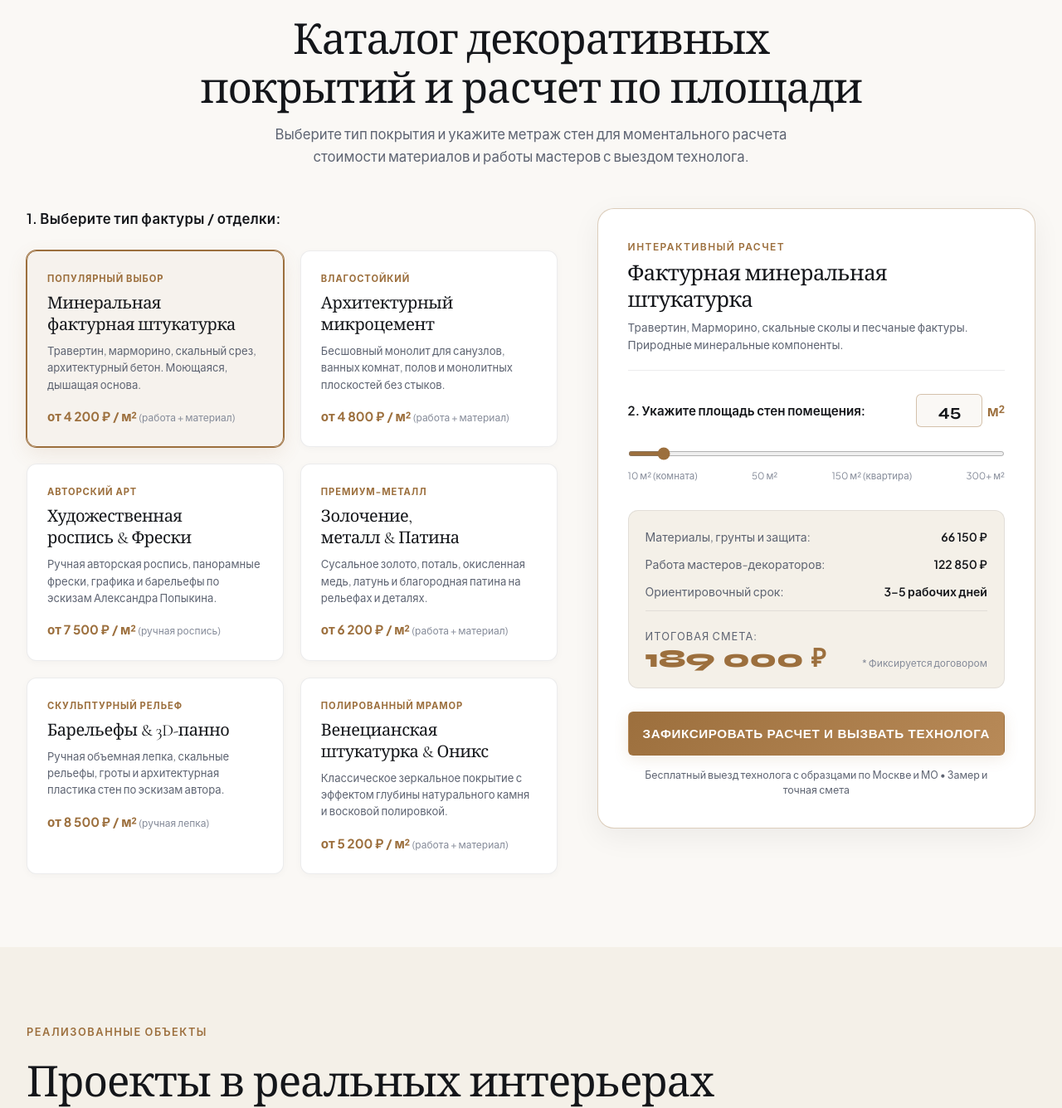
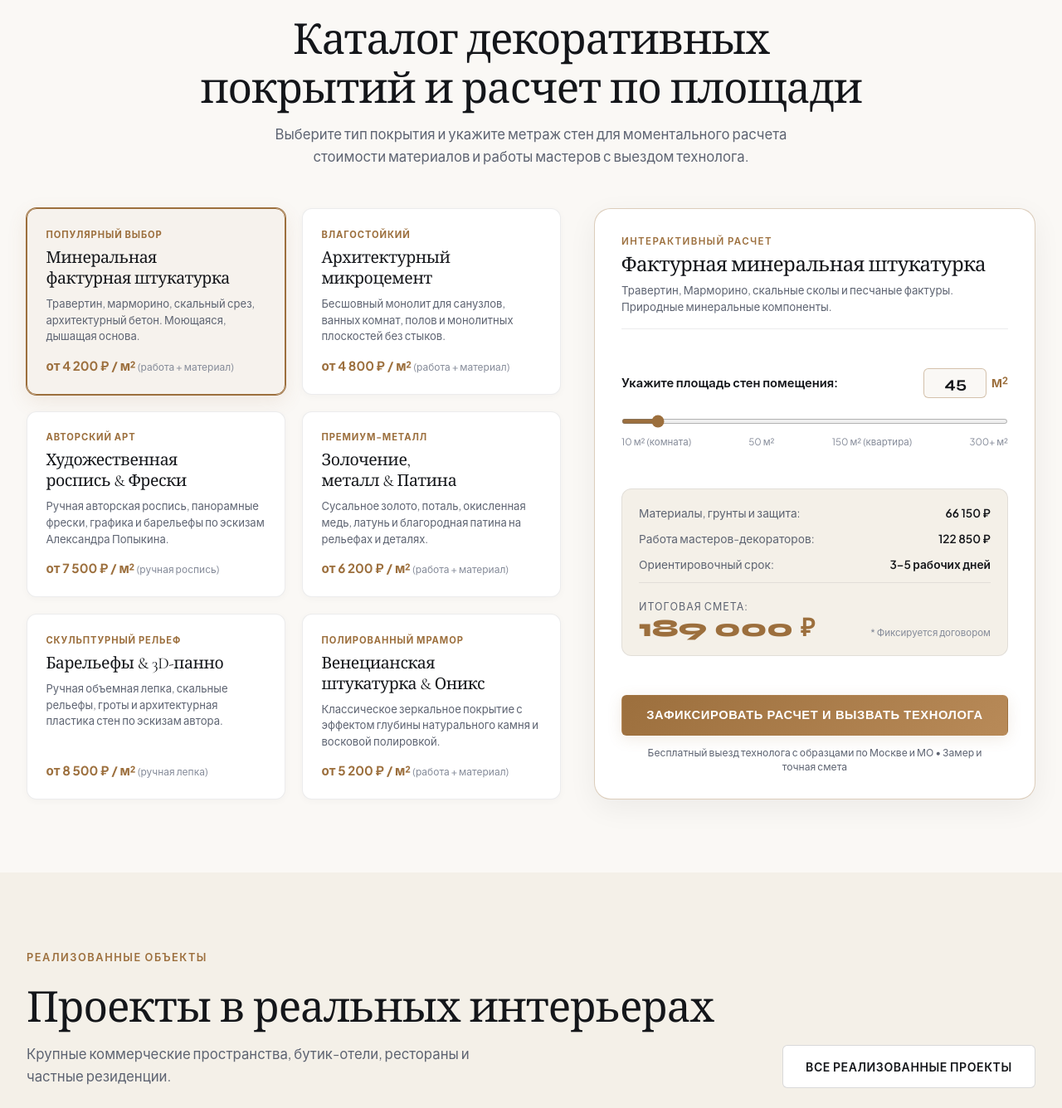
Before and after one commit to LIDERWAR/Golden-brush-studio, a Django app: page / in a window 1280 px wide. Shown: the part 1610-2946 px from the top of the page at 83% size. Run offline with Django 5.2, Linux system fonts and the light colour scheme; data that the repository does not hold is empty.

Commit message:
fix(calculator): align material grid and calculator panel symmetrically at top and bottom

```diff
--- a/static/css/style.css
+++ b/static/css/style.css
@@ -2374,22 +2374,22 @@ img {
 .calc-catalog-wrapper {
   display: grid;
   grid-template-columns: 1.15fr 0.95fr;
-  gap: 3rem;
-  align-items: start;
-}
-
-.calc-materials-title {
-  font-size: 1.05rem;
-  font-weight: 600;
-  color: var(--text-main);
-  margin-bottom: 1.5rem;
-  letter-spacing: 0.02em;
+  gap: 2.5rem;
+  align-items: stretch;
+}
+
+.calc-materials-col {
+  display: flex;
+  flex-direction: column;
+  height: 100%;
 }
 
 .materials-grid {
   display: grid;
   grid-template-columns: 1fr 1fr;
+  grid-template-rows: repeat(3, 1fr);
   gap: 1.25rem;
+  height: 100%;
 }
 
 .material-card {
@@ -2397,10 +2397,13 @@ img {
   background: #ffffff;
   border: 1px solid var(--border-subtle);
   border-radius: var(--radius-md);
-  padding: 1.5rem;
+  padding: 1.35rem 1.4rem;
   cursor: pointer;
   box-shadow: 0 2px 10px rgba(0, 0, 0, 0.03);
   transition: var(--tr-smooth);
+  display: flex;
+  flex-direction: column;
+  justify-content: space-between;
 }
 
 .material-card:hover {
@@ -2421,22 +2424,23 @@ img {
   color: var(--accent-bronze);
   font-weight: 700;
   letter-spacing: 0.08em;
-  margin-bottom: 0.5rem;
+  margin-bottom: 0.45rem;
 }
 
 .mat-title {
   font-family: var(--font-serif);
-  font-size: 1.25rem;
-  color: var(--text-main);
-  margin-bottom: 0.5rem;
-  line-height: 1.3;
+  font-size: 1.22rem;
+  color: var(--text-main);
+  margin-bottom: 0.45rem;
+  line-height: 1.28;
 }
 
 .mat-desc {
   font-size: 0.82rem;
   color: var(--text-muted);
-  line-height: 1.55;
-  margin-bottom: 1rem;
+  line-height: 1.5;
+  margin-bottom: 0.85rem;
+  flex-grow: 1;
 }
 
 .mat-price-tag {
@@ -2452,59 +2456,65 @@ img {
 }
 
 /* Calculator Panel (Right Col) */
+.calc-panel-col {
+  height: 100%;
+}
+
 .calc-panel-card {
   background: #ffffff;
   border: 1px solid rgba(156, 111, 62, 0.35);
   border-radius: var(--radius-lg);
-  padding: 2.25rem;
+  padding: 1.85rem 2rem;
   box-shadow: 0 10px 35px rgba(0, 0, 0, 0.06);
-  position: sticky;
-  top: 6rem;
+  height: 100%;
+  display: flex;
+  flex-direction: column;
+  justify-content: space-between;
 }
 
 .calc-panel-header {
   border-bottom: 1px solid var(--border-subtle);
-  padding-bottom: 1.25rem;
-  margin-bottom: 1.75rem;
+  padding-bottom: 1rem;
+  margin-bottom: 1.25rem;
 }
 
 .calc-panel-eyebrow {
-  font-size: 0.75rem;
+  font-size: 0.72rem;
   text-transform: uppercase;
   letter-spacing: 0.12em;
   color: var(--accent-bronze);
   font-weight: 600;
   display: block;
-  margin-bottom: 0.4rem;
+  margin-bottom: 0.35rem;
 }
 
 .calc-selected-title {
   font-family: var(--font-serif);
-  font-size: 1.6rem;
-  color: var(--text-main);
-  line-height: 1.25;
-  margin-bottom: 0.4rem;
+  font-size: 1.5rem;
+  color: var(--text-main);
+  line-height: 1.2;
+  margin-bottom: 0.35rem;
 }
 
 .calc-selected-desc {
-  font-size: 0.85rem;
-  color: var(--text-muted);
-  line-height: 1.55;
+  font-size: 0.83rem;
+  color: var(--text-muted);
+  line-height: 1.5;
 }
 
 .calc-control-group {
-  margin-bottom: 2rem;
+  margin-bottom: 1.25rem;
 }
 
 .calc-label-row {
   display: flex;
   justify-content: space-between;
   align-items: center;
-  margin-bottom: 1rem;
+  margin-bottom: 0.75rem;
 }
 
 .calc-label {
-  font-size: 0.95rem;
+  font-size: 0.92rem;
   color: var(--text-main);
   font-weight: 600;
 }
@@ -2516,20 +2526,20 @@ img {
 }
 
 .calc-number-input {
-  width: 80px;
-  padding: 0.4rem 0.6rem;
+  width: 76px;
+  padding: 0.35rem 0.5rem;
   background: var(--bg-primary);
   border: 1px solid rgba(156, 111, 62, 0.4);
   border-radius: var(--radius-sm);
   color: var(--text-main);
   font-family: var(--font-display);
-  font-size: 1.25rem;
+  font-size: 1.2rem;
   font-weight: 700;
   text-align: right;
 }
 
 .calc-unit {
-  font-size: 1.1rem;
+  font-size: 1.05rem;
   color: var(--accent-bronze);
   font-weight: 600;
 }
@@ -2548,7 +2558,7 @@ img {
   justify-content: space-between;
   font-size: 0.72rem;
   color: var(--text-subtle);
-  margin-top: 0.5rem;
+  margin-top: 0.4rem;
 }
 
 /* Calculator Breakdown Ledger */
@@ -2556,16 +2566,16 @@ img {
   background: var(--bg-secondary);
   border: 1px solid var(--border-subtle);
   border-radius: var(--radius-md);
-  padding: 1.25rem;
-  margin-bottom: 1.75rem;
+  padding: 1.15rem 1.25rem;
+  margin-bottom: 1.25rem;
 }
 
 .ledger-row {
   display: flex;
   justify-content: space-between;
-  font-size: 0.88rem;
-  color: var(--text-muted);
-  margin-bottom: 0.65rem;
+  font-size: 0.86rem;
+  color: var(--text-muted);
+  margin-bottom: 0.55rem;
 }
 
 .ledger-val {
@@ -2578,12 +2588,12 @@ img {
   justify-content: space-between;
   align-items: flex-end;
   border-top: 1px solid var(--border-subtle);
-  padding-top: 1rem;
-  margin-top: 0.75rem;
+  padding-top: 0.85rem;
+  margin-top: 0.65rem;
 }
 
 .ledger-total-label {
-  font-size: 0.8rem;
+  font-size: 0.78rem;
   text-transform: uppercase;
   letter-spacing: 0.08em;
   color: var(--text-muted);
@@ -2591,14 +2601,14 @@ img {
 
 .ledger-total-price {
   font-family: var(--font-display);
-  font-size: 1.9rem;
+  font-size: 1.85rem;
   font-weight: 800;
   color: var(--accent-bronze);
   line-height: 1;
 }
 
 .ledger-note {
-  font-size: 0.75rem;
+  font-size: 0.72rem;
   color: var(--text-subtle);
 }
 
@@ -2608,26 +2618,36 @@ img {
 
 .btn-block {
   width: 100%;
-  padding: 1.05rem;
-  font-size: 0.95rem;
+  padding: 0.95rem;
+  font-size: 0.92rem;
 }
 
 .calc-sub-guarantee {
-  font-size: 0.78rem;
-  color: var(--text-muted);
-  margin-top: 0.85rem;
-  line-height: 1.5;
+  font-size: 0.76rem;
+  color: var(--text-muted);
+  margin-top: 0.75rem;
+  line-height: 1.45;
 }
 
 @media (max-width: 991px) {
   .calc-catalog-wrapper {
     grid-template-columns: 1fr;
     gap: 2.5rem;
+    align-items: start;
+  }
+  .calc-materials-col {
+    height: auto;
   }
   .materials-grid {
     grid-template-columns: 1fr;
+    grid-template-rows: auto;
+    height: auto;
+  }
+  .calc-panel-col {
+    height: auto;
   }
   .calc-panel-card {
+    height: auto;
     position: static;
   }
 }
--- a/templates/base.html
+++ b/templates/base.html
@@ -8,7 +8,7 @@
     <meta name="description" content="{% block meta_desc %}Генеральный подряд и авторская отделка масштабных коммерческих объектов, отелей, производств и офисов. Собственная арт-лаборатория фактур под руководством Александра Попыкина.{% endblock %}">
 
     <!-- Design System CSS -->
-    <link rel="stylesheet" href="/static/css/style.css?v=20260925-light-v9">
+    <link rel="stylesheet" href="/static/css/style.css?v=20260925-light-v10">
 
     <!-- Favicon / FontAwesome icons -->
     <link rel="stylesheet" href="https://cdnjs.cloudflare.com/ajax/libs/font-awesome/6.4.0/css/all.min.css">
--- a/templates/index.html
+++ b/templates/index.html
@@ -143,7 +143,6 @@
         <div class="calc-catalog-wrapper" id="decor">
             <!-- Left: Material Selector Cards -->
             <div class="calc-materials-col">
-                <div class="calc-materials-title">1. Выберите тип фактуры / отделки:</div>
                 <div class="materials-grid" id="materialsGrid">
                     <!-- Material 1 -->
                     <div class="material-card active"
@@ -237,7 +236,7 @@
                     <!-- Wall Area Control -->
                     <div class="calc-control-group">
                         <div class="calc-label-row">
-                            <label class="calc-label" for="wallAreaInput">2. Укажите площадь стен помещения:</label>
+                            <label class="calc-label" for="wallAreaInput">Укажите площадь стен помещения:</label>
                             <div class="calc-area-display">
                                 <input type="number" id="wallAreaInput" value="45" min="5" max="2000" class="calc-number-input">
                                 <span class="calc-unit">м²</span>
```
